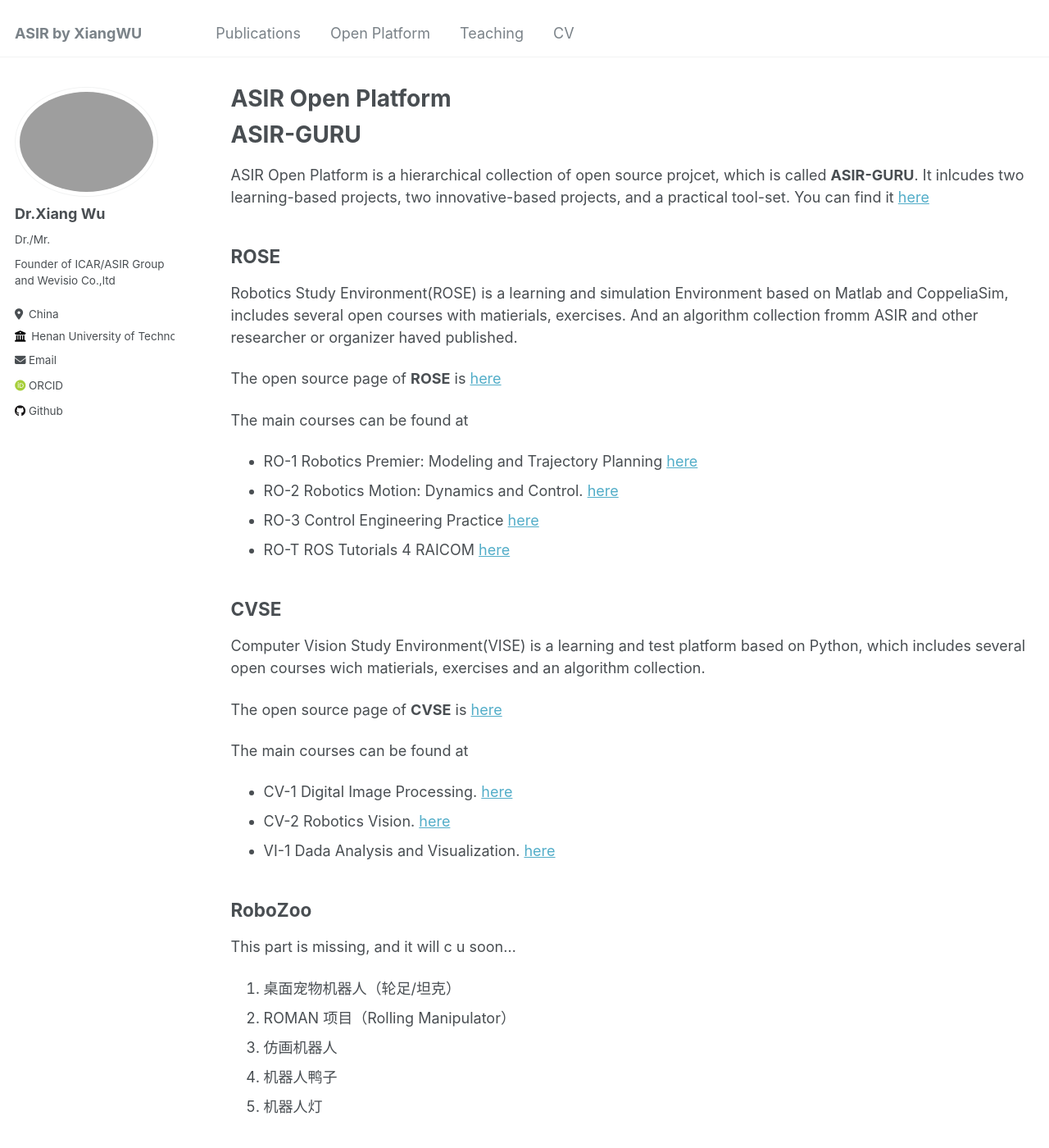
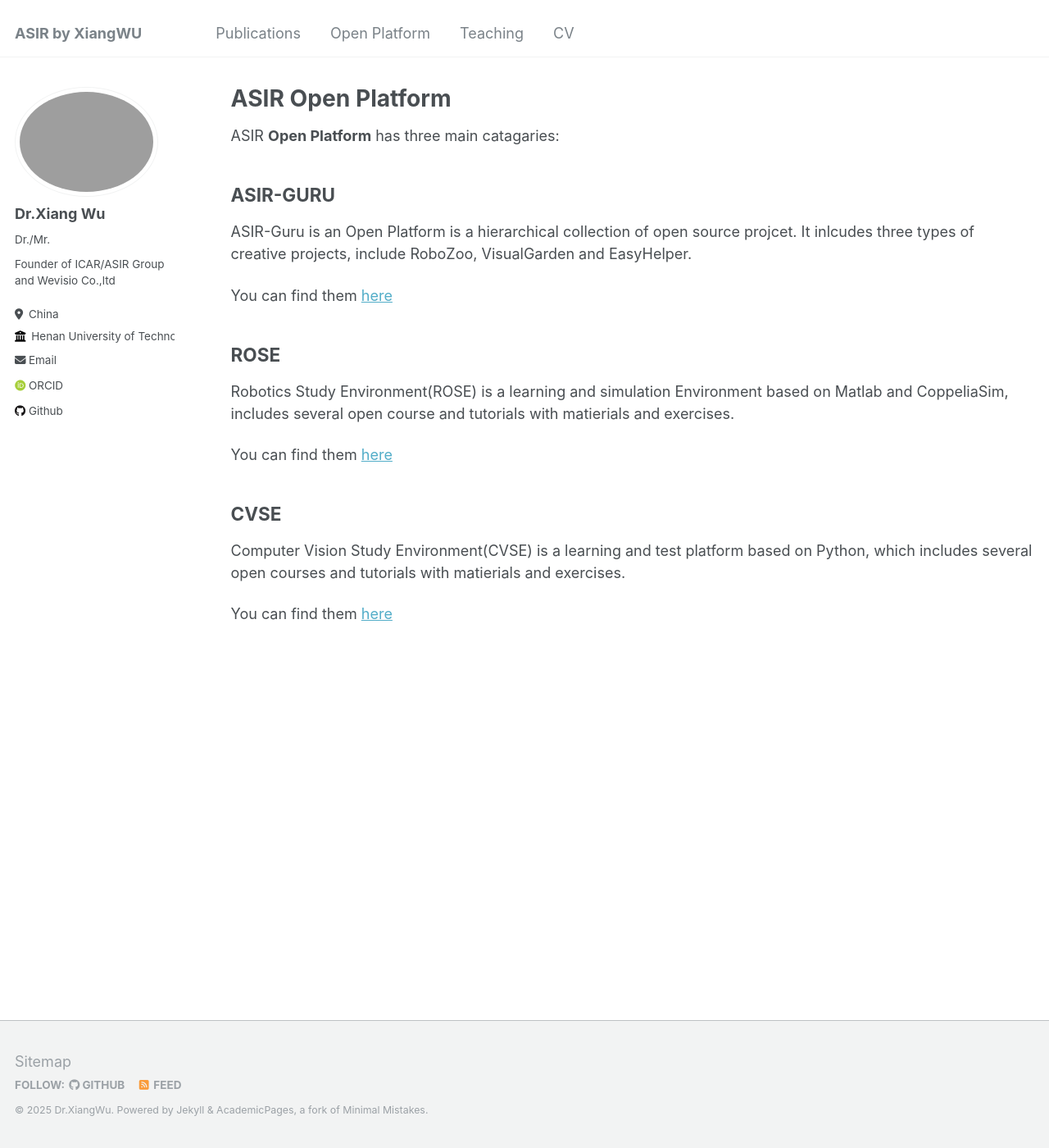
Before and after one commit to xiangwu/xiangwu.github.io, a Jekyll site: the page built from _pages/op.md, in a window 1280 px wide and 1400 px high. Shown: the whole window at 82% size. Built offline with Jekyll 4.4.1, drawn with Linux system fonts in a browser that asks for light colours; some web fonts are replaced; some of the changed text lies outside the part shown.

Commit message:
modified:   _pages/op.md

```diff
--- a/_pages/op.md
+++ b/_pages/op.md
@@ -8,51 +8,21 @@ redirect_from:
 ---
 {% include base_path %}
 
-# ASIR-GURU
-ASIR Open Platform is a hierarchical collection of open source projcet, which is called **ASIR-GURU**.
-It inlcudes two learning-based projects, two innovative-based projects, and a practical tool-set.
-You can find it [here](https://github.com/xiangwu/ASIR_GURU)
+ASIR **Open Platform** has three main catagaries:
+
+## ASIR-GURU
+ASIR-Guru is an Open Platform is a hierarchical collection of open source projcet.
+It inlcudes three types of creative projects, include RoboZoo, VisualGarden and EasyHelper.
+
+You can find them [here](https://github.com/xiangwu/ASIR_GURU)
 
 ## ROSE
-Robotics Study Environment(ROSE) is a learning and simulation Environment based on Matlab and CoppeliaSim, includes several open courses with matierials, exercises.
-And an algorithm collection fromm ASIR and other researcher or organizer haved published.
+Robotics Study Environment(ROSE) is a learning and simulation Environment based on Matlab and CoppeliaSim, includes several open course and tutorials with matierials and exercises.
 
-The open source page of **ROSE** is [here](https://github.com/xiangwu/ROSE)
+You can find them [here](https://github.com/xiangwu/ROSE)
 
-The main courses can be found at
-- RO-1 Robotics Premier: Modeling and Trajectory Planning [here](/teaching/ro1-2025)
-- RO-2 Robotics Motion: Dynamics and Control. [here](/teaching/ro1-2025)
-- RO-3 Control Engineering Practice [here]()
-- RO-T ROS Tutorials 4 RAICOM [here]()
 
 ## CVSE
-Computer Vision Study Environment(VISE) is a learning and test platform based on Python, which includes several open courses wich matierials, exercises and an algorithm collection.
+Computer Vision Study Environment(CVSE) is a learning and test platform based on Python, which includes several open courses and tutorials with matierials and exercises.
 
-The open source page of **CVSE** is [here](https://github.com/xiangwu/CVSE)
-
-The main courses can be found at
-- CV-1 Digital Image Processing. [here]()
-- CV-2 Robotics Vision. [here]()
-- VI-1 Dada Analysis and Visualization. [here]()
-
-## RoboZoo
-This part is missing, and it will c u soon...
-  1. 桌面宠物机器人（轮足/坦克）
-  2. ROMAN 项目（Rolling Manipulator）
-  3. 仿画机器人
-  4. 机器人鸭子
-  5. 机器人灯
-
-## Helper
-This part is missing, and it will c u soon...
-  1. Hardware
-      - 达妙电机控制
-      - 鱼眼镜头标定
-      - 手眼标定工具
-  2. Software
-      - 串口控制
-      - GUI基础框架（imGUI）
-  3. Docs
-      - 河南工业大学学位论文Latex模板
-      - ASIR报告模板
-      - ASIR简历模板
+You can find them [here](https://github.com/xiangwu/CVSE)
```
